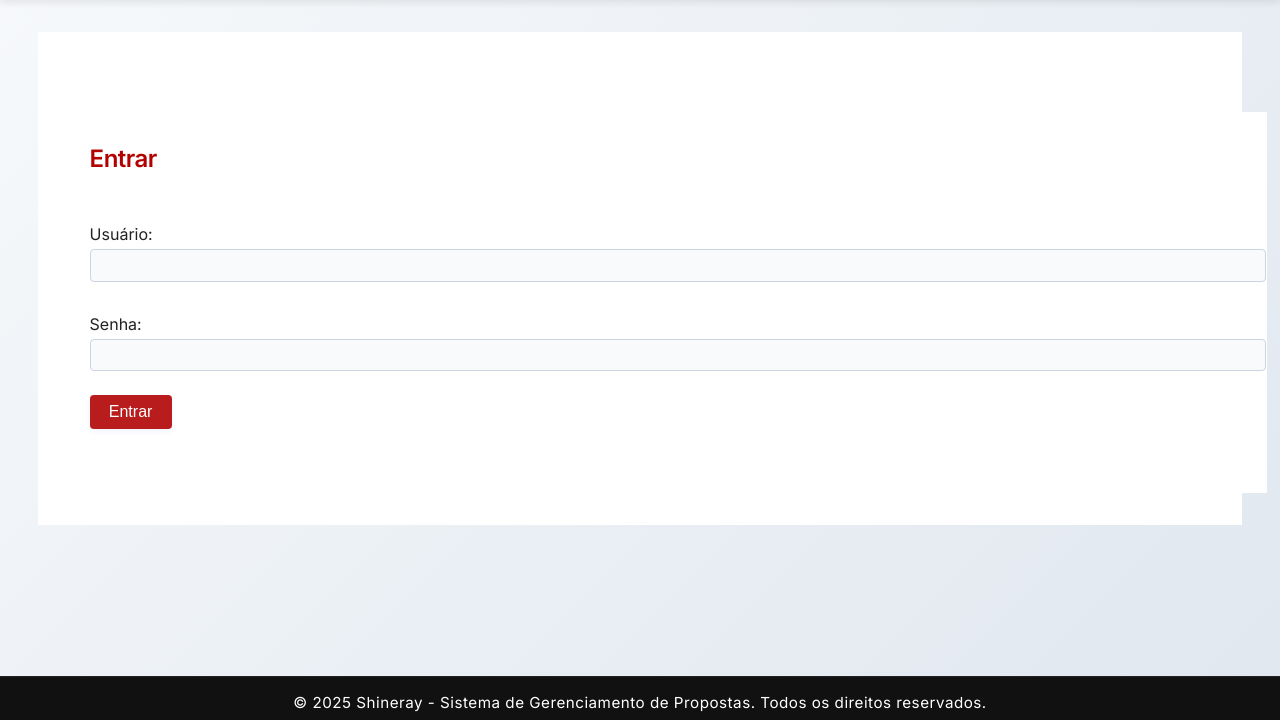
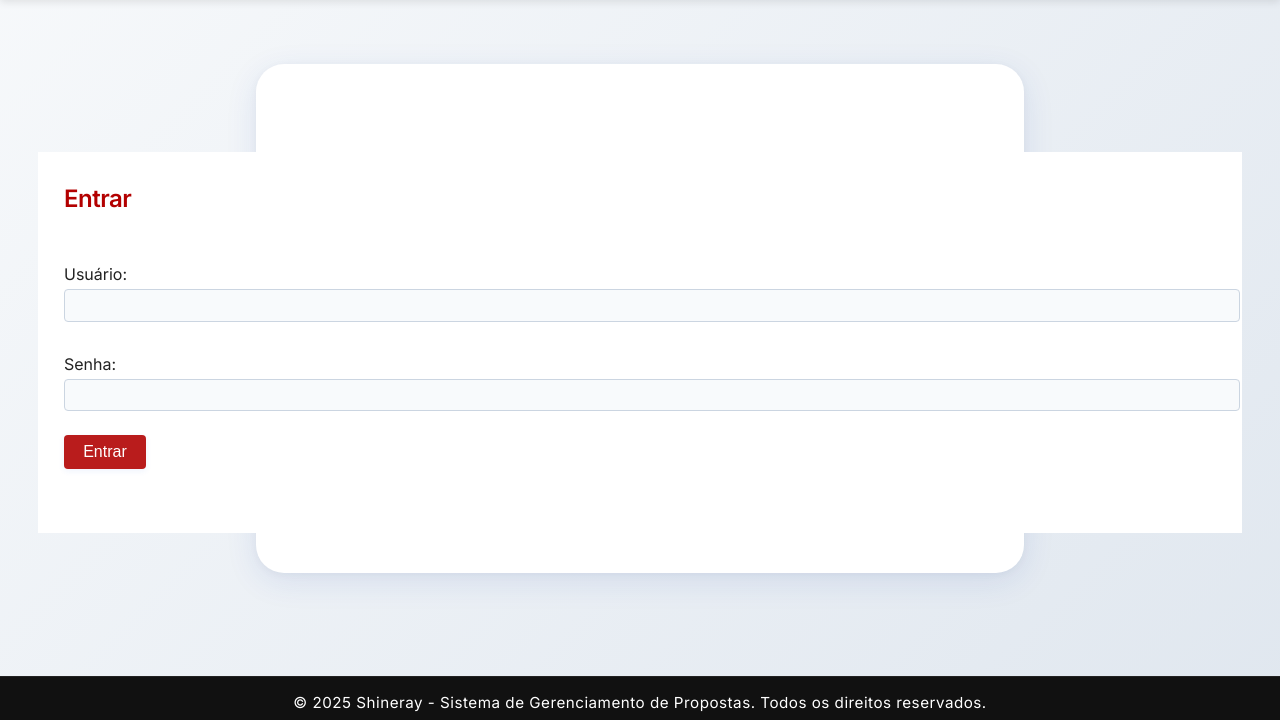
Before and after one commit to DadosTeqmotorsDT/sisap, a Flask app: page / in a window 1280 px wide. Shown: the part 80-800 px from the top of the page. Run offline with Flask 3, Linux system fonts and the light colour scheme; parts of the project's set-up code (start-up, migrations or seed data) failed here and were passed over.

Commit message:
Update base.html
Atualização do html base

```diff
--- a/templates/base.html
+++ b/templates/base.html
@@ -19,7 +19,7 @@
             </div>
         </div>
     </header>
-    <main class="container">
+    <main class="container main-bg-offset">
         {% block content %}{% endblock %}
     </main>
     <footer>
```
